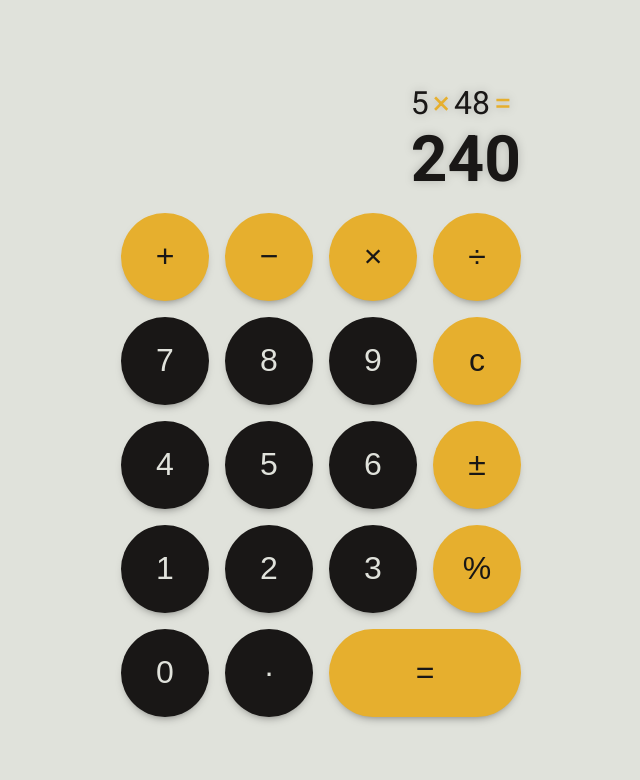
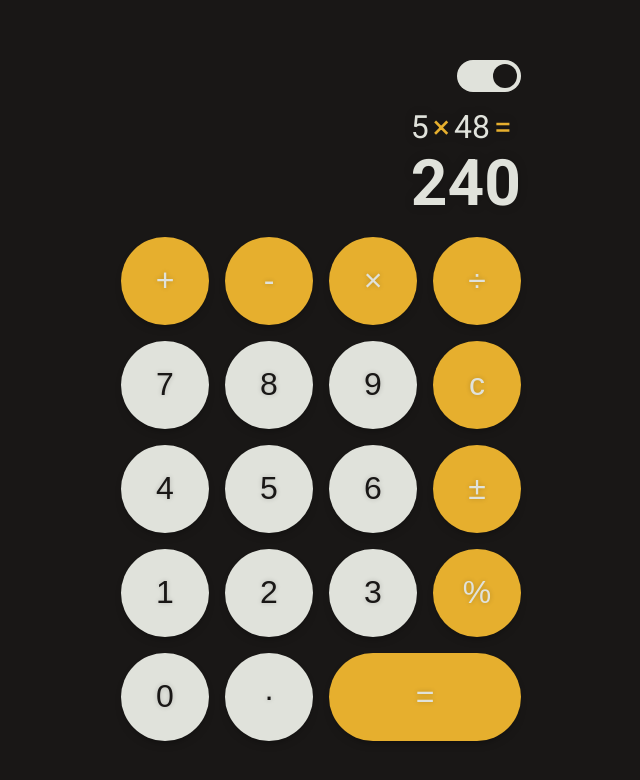
Before and after one commit to DeivissonLisboa/odin-calculator, a plain HTML site: page index.html in a window 1280 px wide. Shown: the whole page, without its empty margins (319-959 px from the left). Drawn offline with Linux system fonts and the light colour scheme.

Commit message:
Add dark mode
Create checkbox toggle to change from light to dark mode and vice-versa

```diff
--- a/index.html
+++ b/index.html
@@ -9,8 +9,11 @@
 
     <title>Calculator</title>
   </head>
-  <body>
+  <body class="dark">
     <div class="calculator">
+      <label class="theme-toggle">
+        <input type="checkbox" name="theme-toggle" id="theme-toggle" checked />
+      </label>
       <div class="display">
         <div class="operation">
           5
@@ -23,7 +26,7 @@
 
       <div class="buttons">
         <button class="button operation">&plus;</button>
-        <button class="button operation">&minus;</button>
+        <button class="button operation">&dash;</button>
         <button class="button operation">&times;</button>
         <button class="button operation">&divide;</button>
         <button class="button digit">7</button>
--- a/src/css/style.css
+++ b/src/css/style.css
@@ -1,16 +1,10 @@
 @import url("https://fonts.googleapis.com/css2?family=Roboto:wght@400;700&display=swap");
 
-:root {
+/* :root {
   --clr-1: #e0e2db;
   --clr-2: #191716;
   --clr-3: #e6af2e;
-}
-
-:root {
-  --clr-1: #e0e2db;
-  --clr-2: #191716;
-  --clr-3: #e6af2e;
-}
+} */
 
 *,
 *::before,
@@ -32,6 +26,49 @@ body {
   place-items: center;
   font-family: "Roboto", sans-serif;
   background-color: var(--clr-1);
+}
+
+body.light {
+  --clr-1: #e0e2db;
+  --clr-2: #191716;
+  --clr-3: #e6af2e;
+}
+
+body.dark {
+  --clr-1: #191716;
+  --clr-2: #e0e2db;
+  --clr-3: #e6af2e;
+}
+
+.theme-toggle {
+  width: 4rem;
+  height: 2rem;
+  margin-left: auto;
+  border-radius: 5rem;
+  background-color: var(--clr-2);
+  position: relative;
+  cursor: pointer;
+}
+
+.theme-toggle::after {
+  content: "";
+  width: 1.5rem;
+  height: 1.5rem;
+  position: absolute;
+  top: 50%;
+  left: 25%;
+  transform: translate(-50%, -50%);
+  border-radius: 5rem;
+  background-color: var(--clr-1);
+  transition: all 0.3s linear;
+}
+
+body.dark .theme-toggle::after {
+  left: 75%;
+}
+
+input[type="checkbox"] {
+  display: none;
 }
 
 .calculator {
@@ -81,6 +118,7 @@ body {
   color: var(--clr-1);
   background-color: var(--clr-2);
   box-shadow: 0 5px 10px -5px rgba(0, 0, 0, 0.5);
+  text-shadow: 0 0 5px rgba(0, 0, 0, 0.2);
   cursor: pointer;
 }
 
--- a/src/js/scritp.js
+++ b/src/js/scritp.js
@@ -1,3 +1,5 @@
+const THEME_TOGGLE = document.querySelector("#theme-toggle")
+
 let firstTerm
 let secondTerm
 let operator
@@ -21,3 +23,13 @@ function divide(a, b) {
 function operate(operator, firstTerm, secondTerm) {
   return operator(firstTerm, secondTerm)
 }
+
+THEME_TOGGLE.addEventListener("change", ({ target }) => {
+  if (target.checked) {
+    document.body.classList.add("dark")
+    document.body.classList.remove("light")
+  } else {
+    document.body.classList.remove("dark")
+    document.body.classList.add("light")
+  }
+})
```
